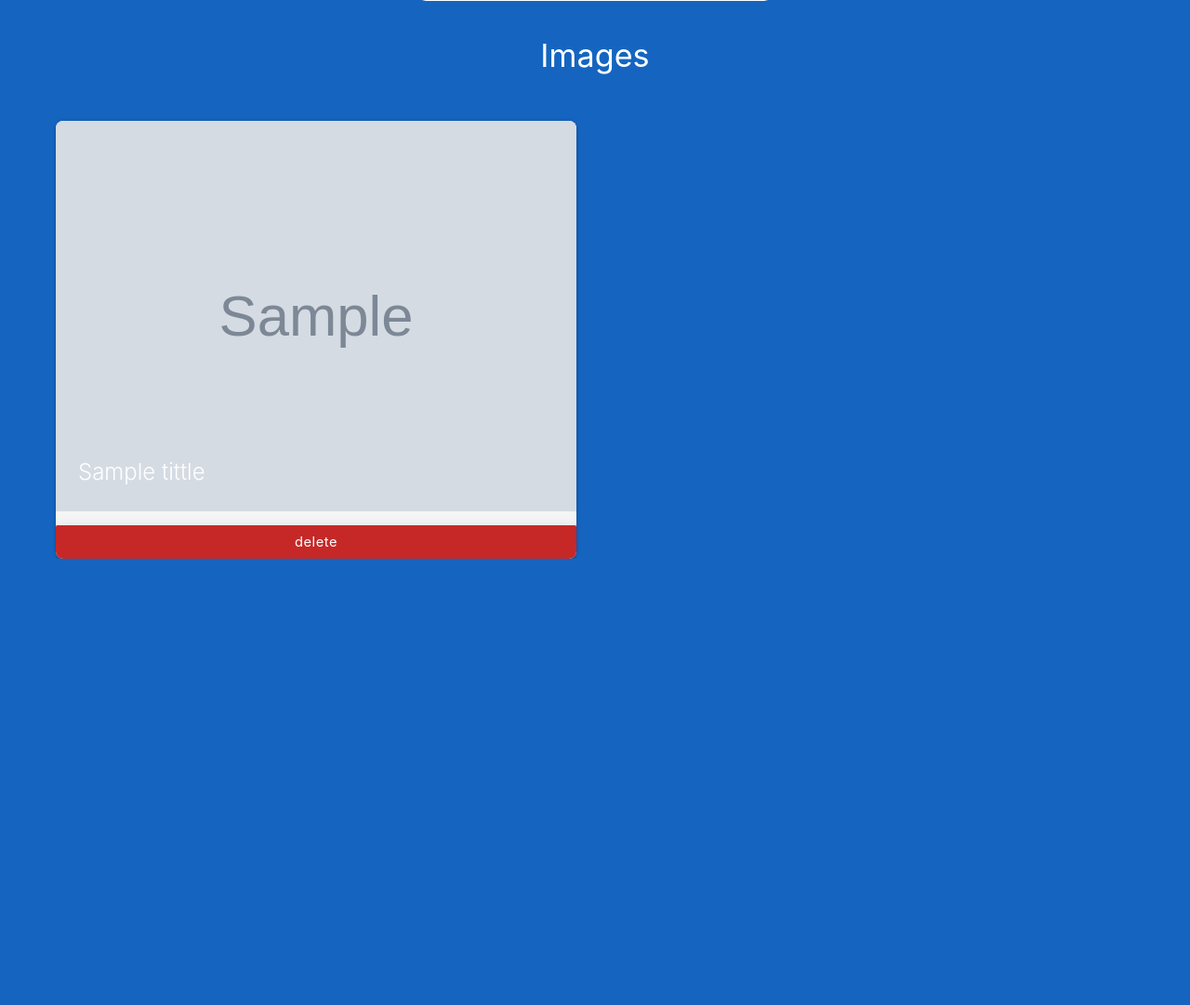
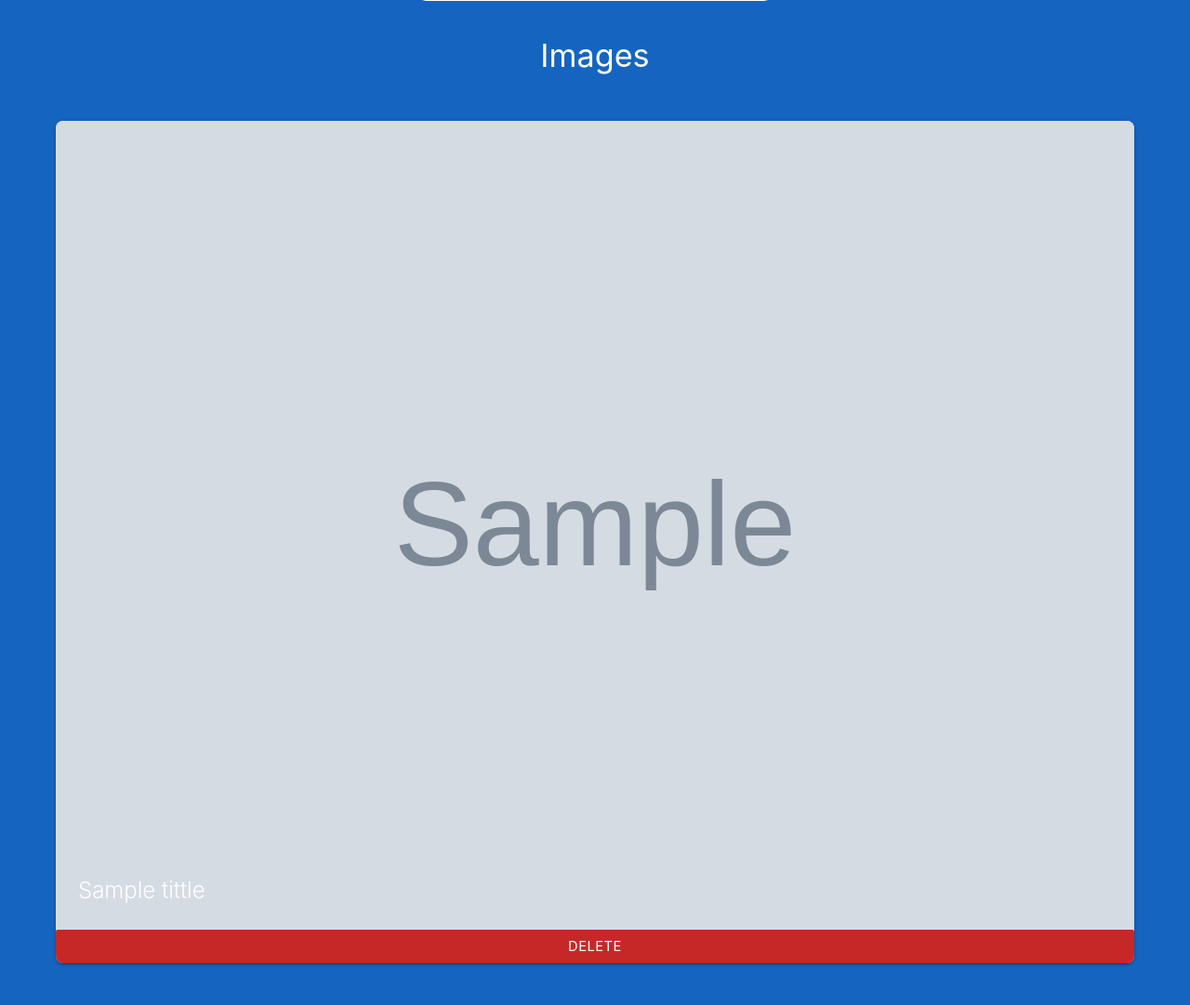
Before and after one commit to webBlaster/fileuploader, a Flask app: template templates/dashboard.html in a window 1280 px wide. Shown: the part 404-1485 px from the top of the page at 93% size. Before the commit the page ends 1005 px from the top, so only its background shows below. Run offline with Flask 2, Linux system fonts and the light colour scheme; the template is opened without the code that fills it: most values are stand-ins (such as "Sample title", 1, 10 or a date in 2020); grey boxes marked "Sample" are stand-in pictures; some libraries are stand-ins or nearby versions.

Commit message:
fixed all ui issues

```diff
--- a/static/styles.css
+++ b/static/styles.css
@@ -67,7 +67,7 @@ input{
 }
 
 
-.btn{
+.login__btn, .register__btn, .upload__btn{
     width: 100%;
     padding: 0rem 1.8rem !important;
     border-radius: .10rem !important;
@@ -79,8 +79,16 @@ input{
     box-shadow: 0px 4px 17px rgba(0, 0, 0, 0.13) !important;
 }
 
+.confirm__form{
+    display: flex;
+    justify-content: center;
+    flex-direction: column;
+    align-items: center;
+    padding: 2rem 1rem;
+}
+
 .confirm__button{
-    width: 10%;
+    width: 20%;
     padding: 0rem 1.8rem !important;
     border-radius: .10rem !important;
     margin-top: 1rem !important;
@@ -90,13 +98,11 @@ input{
 
 
 .image-container {
-    grid-row-gap: 30px;
-    grid-column-gap: 40px;
-    -moz-column-gap: 40px;
-    column-gap: 40px;
     display: grid;
-    grid-template-columns: repeat(auto-fill,minmax(390px,1fr));
-    grid-auto-rows: 50px;
+    grid-template-columns: repeat(auto-fit, minmax(263px, 1fr));
+    grid-auto-rows: minmax(150px, 1fr);
+    grid-gap: 2rem;
+    grid-auto-flow: dense;
     padding: 2rem 4rem;
   }
 
@@ -113,6 +119,18 @@ input{
   }
 
 
+.red{
+    margin-top: 0 !important;
+    color: rgb(221, 20, 20) !important;
+    width: 100%;
+    padding: 0rem 1.8rem !important;
+}
+
+.card__container{
+    display: flex;
+  align-items: center;
+  justify-content: center;
+}
 
   .image-container::-webkit-scrollbar {
     display: none;
@@ -131,4 +149,7 @@ input{
         width:70%;
         padding: 40px;
     }
+    .confirm__button{
+        width: 100%;
+    }
 }
--- a/templates/confirm_delete.html
+++ b/templates/confirm_delete.html
@@ -34,7 +34,7 @@
   {% endif %}
   {% endwith %}
 
-    <form action="{{url_for('delete_image', id=id)}}" class="center" method="POST">
+    <form action="{{url_for('delete_image', id=id)}}" class="center confirm__form" method="POST">
         <h5 class="white-text">Are you sure you want to delete this image ?</h5>
         <button type="submit" class="center white-text btn confirm__button">Yes</button>
         <button class="center white-text btn confirm__button"><a href="{{url_for('dashboard')}}" class="white-text">No</a></button>
--- a/templates/dashboard.html
+++ b/templates/dashboard.html
@@ -41,7 +41,7 @@
         <h5>Add Image Here</h5>
         <input type="text" name="tittle" class="input" placeholder="Title" required/>
         <input type="file" name="image" value="upload" class="input" accept="image/*" required/><br/>
-        <button type="submit" class="btn blue">Upload</button>
+        <button type="submit" class="btn upload__btn blue">Upload</button>
     </form>
         <h4 class="white-text center">Images</h4>
       <div class="image-container">
@@ -54,7 +54,7 @@
                     <img src="{{ image.url }}">
                     <span class="card-title">{{ image.tittle }}</span>
                   </div>
-                <a href="{{url_for('delete_image', id=image.id)}}" class="white-text red darken-3 btn">delete</a>
+                <a href="{{url_for('delete_image', id=image.id)}}" class="white-text red darken-3 btn delete__button">Delete</a>
               </div>
 
                 </div>
--- a/templates/login.html
+++ b/templates/login.html
@@ -37,7 +37,7 @@
         <h5>Sign In</h5>
         <input type="email" name="email" class="input" placeholder="Email" required/>
         <input type="password" name="password" class="input" placeholder="Password" required/>
-        <button type="submit" class="btn input blue">Login</button>
+        <button type="submit" class="btn login__btn input blue">Login</button>
         <h6 class="center new"><a href="{{url_for('register')}}">No active account? Register</a></h6>
     </form>
 </body>
--- a/templates/register.html
+++ b/templates/register.html
@@ -44,7 +44,7 @@
         <input type="email" name="email" class="input" placeholder="Email" required/>
         <input type="password" name="password" class="input" placeholder="Password" required/>
         <!--<input type="password" name="confirm" class="input" placeholder="confirm password" required/>-->
-        <button type="submit" class="btn input blue">Register</button>
+        <button type="submit" class="btn register__btn input blue">Register</button>
         <h6 class="signin__redirect"><a href="{{url_for('signin')}}">Sign in</a></h6>
     </form>
 
```
